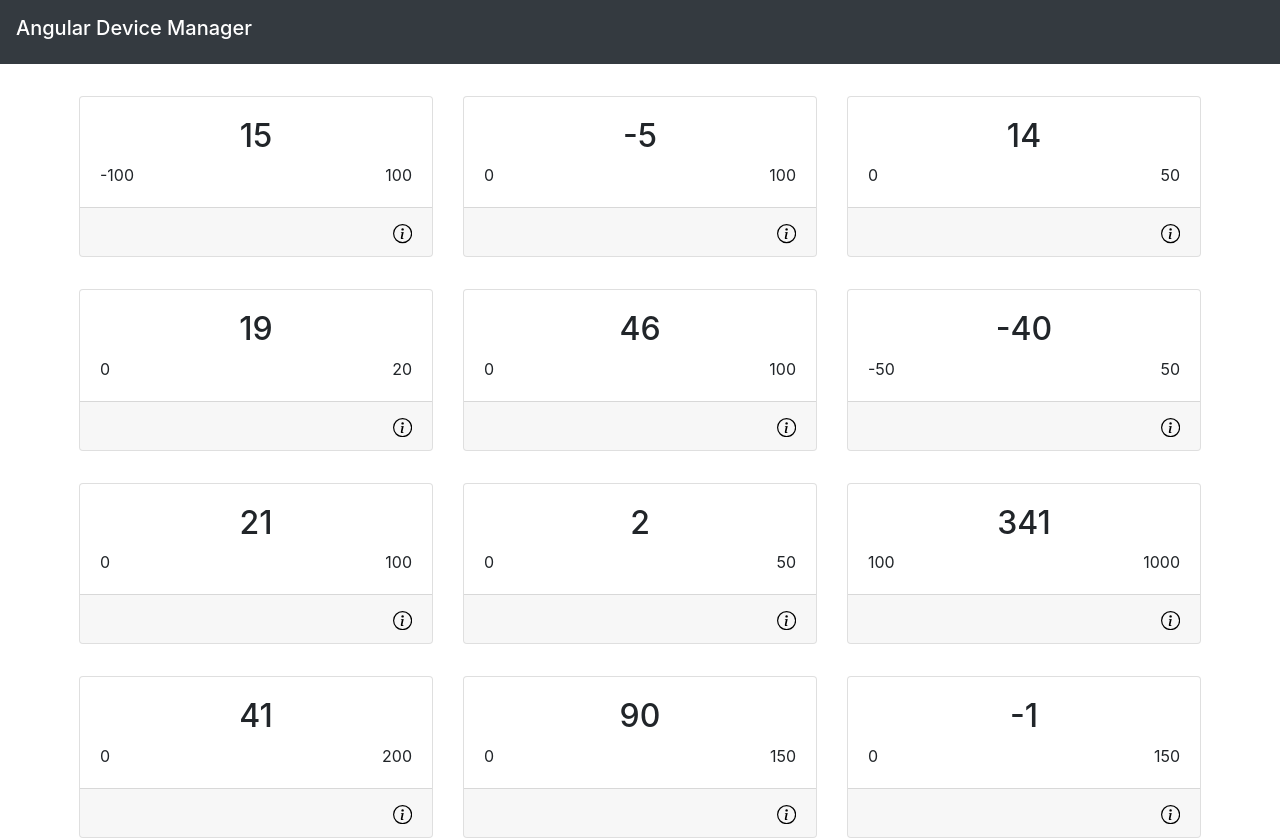
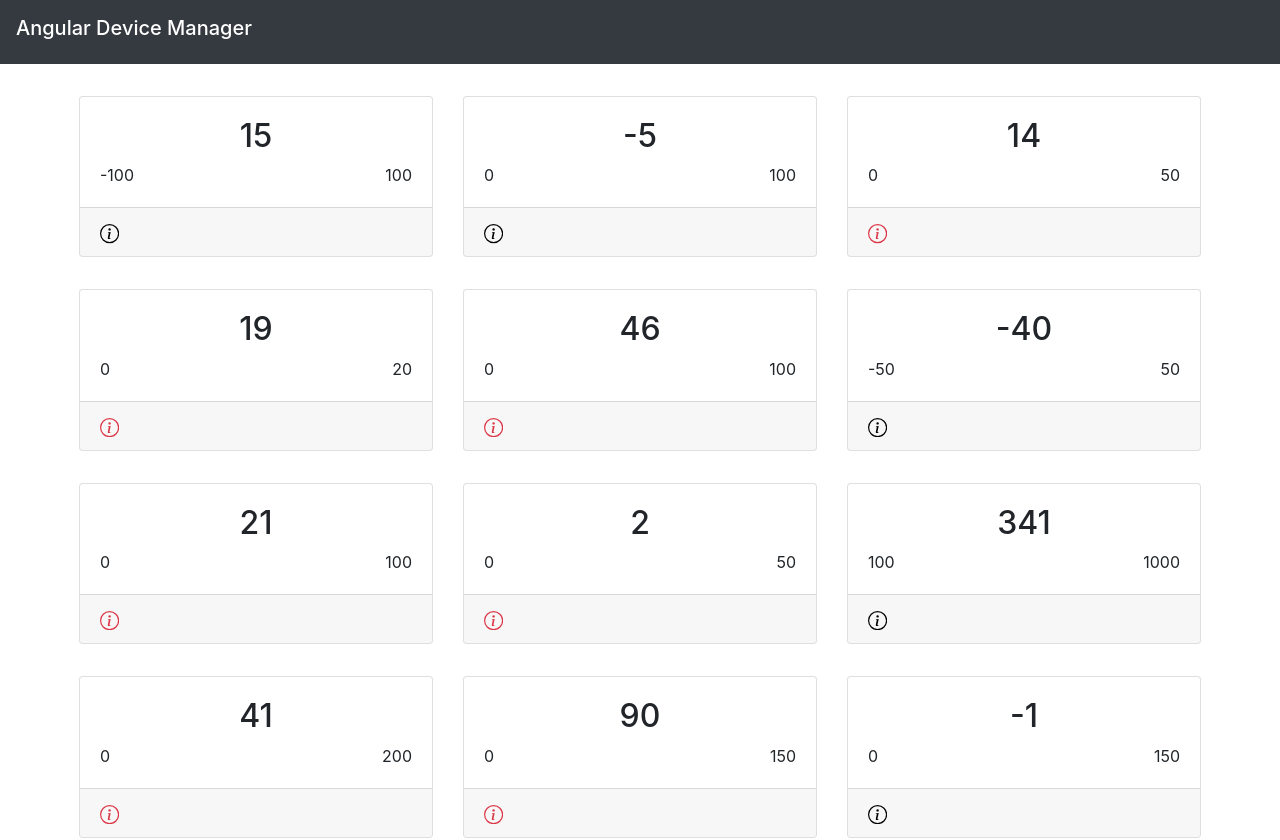
Before and after one commit to lbanozic/angular-device-manager, an Angular app: page / in a window 1280 px wide. Shown: the top 840 px of the page. Built offline with nearby package versions, Linux system fonts and the light colour scheme.

Commit message:
Add device battery level and signal strength indicator in popover

```diff
--- a/src/app/app.module.ts
+++ b/src/app/app.module.ts
@@ -1,3 +1,5 @@
+import { OverlayModule } from '@angular/cdk/overlay';
+import { PortalModule } from '@angular/cdk/portal';
 import { NgModule } from '@angular/core';
 import { BrowserModule } from '@angular/platform-browser';
 import { AppRoutingModule } from './app-routing.module';
@@ -6,6 +8,7 @@ import { DeviceListComponent } from './device-list/device-list.component';
 import { DeviceComponent } from './device/device.component';
 import { IconInfoComponent } from './icons/icon-info/icon-info.component';
 import { NavbarComponent } from './navbar/navbar.component';
+import { PopoverComponent } from './popover/popover.component';
 
 @NgModule({
   declarations: [
@@ -14,8 +17,9 @@ import { NavbarComponent } from './navbar/navbar.component';
     DeviceComponent,
     DeviceListComponent,
     IconInfoComponent,
+    PopoverComponent,
   ],
-  imports: [BrowserModule, AppRoutingModule],
+  imports: [BrowserModule, AppRoutingModule, PortalModule, OverlayModule],
   providers: [],
   bootstrap: [AppComponent],
 })
--- a/src/app/device/device.component.html
+++ b/src/app/device/device.component.html
@@ -11,10 +11,28 @@
         </div>
       </div>
     </div>
-    <div class="card-footer text-right">
-      <span>
-        <dm-icon-info color="black"></dm-icon-info>
+    <div class="card-footer text-left">
+      <span (click)="showPopover()" class="clickable" #popoverTrigger>
+        <dm-icon-info [color]="iconColor"></dm-icon-info>
       </span>
+      <dm-popover [popoverTrigger]="popoverTrigger">
+        <div class="mb-2 pb-2 border-bottom">
+          <h5>
+            Battery level:
+            <span [style.color]="deviceBatteryLevelTextColor"
+              >{{ device.batteryLevel }}%</span
+            >
+          </h5>
+        </div>
+        <div>
+          <h5>
+            Signal strength:
+            <span [style.color]="signalStrengthTextColor">{{
+              device.signalStrength
+            }}</span>
+          </h5>
+        </div>
+      </dm-popover>
     </div>
   </div>
 </div>
--- a/src/app/device/device.component.ts
+++ b/src/app/device/device.component.ts
@@ -1,5 +1,6 @@
-import { Component, Input, OnInit } from '@angular/core';
+import { Component, Input, OnInit, ViewChild } from '@angular/core';
 import { Device } from '../device';
+import { PopoverComponent } from '../popover/popover.component';
 
 @Component({
   selector: 'dm-device',
@@ -9,7 +10,38 @@ import { Device } from '../device';
 export class DeviceComponent implements OnInit {
   @Input() device: Device;
 
+  @ViewChild(PopoverComponent)
+  public popover: PopoverComponent;
+
+  readonly colorRed: string = '#dc3545';
+  readonly colorBlack: string = '#000';
+
   constructor() {}
 
   ngOnInit(): void {}
+
+  get iconColor(): string {
+    if (this.device.batteryLevel < 50 || this.device.signalStrength < 5) {
+      return this.colorRed;
+    }
+    return this.colorBlack;
+  }
+
+  get deviceBatteryLevelTextColor(): string {
+    if (this.device.batteryLevel < 50) {
+      return this.colorRed;
+    }
+    return this.colorBlack;
+  }
+
+  get signalStrengthTextColor(): string {
+    if (this.device.signalStrength < 5) {
+      return this.colorRed;
+    }
+    return this.colorBlack;
+  }
+
+  showPopover() {
+    this.popover.show();
+  }
 }
--- a/src/styles.css
+++ b/src/styles.css
@@ -1 +1,5 @@
-/* You can add global styles to this file, and also import other style files */
+@import "~@angular/cdk/overlay-prebuilt.css";
+
+.clickable {
+  cursor: pointer;
+}
```
